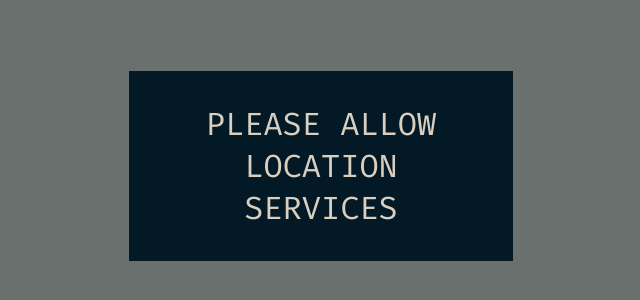
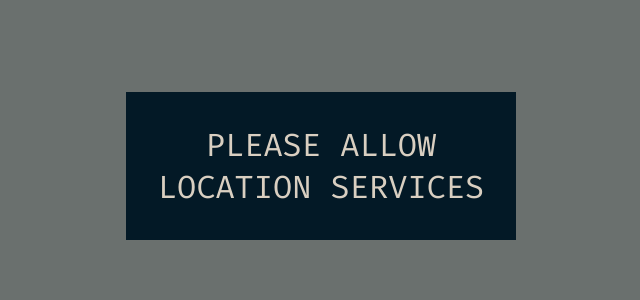
Before and after one commit to MSILycanthropy/is_it_raining, a Vue app: page / in a window 1280 px wide. Shown: the part 234-534 px from the top of the page, without its empty margins (319-959 px from the left). Built offline with nearby package versions, Linux system fonts and the light colour scheme; no server answers.

Commit message:
responseive

```diff
--- a/src/components/RainDisplay.vue
+++ b/src/components/RainDisplay.vue
@@ -50,7 +50,8 @@ defineProps({
   font-size: 2rem;
   background-color: #031926;
   color: #d9cfc1;
-  width: 25%;
+  min-width: 25%;
+  width: fit-content;
   text-align: center;
   text-transform: uppercase;
   font-weight: semibold;
```
